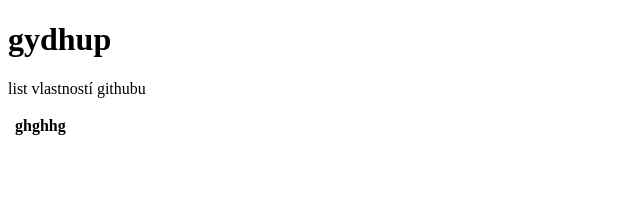
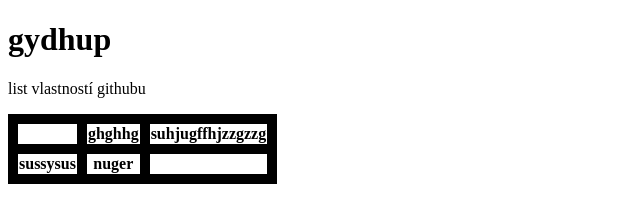
Before and after one commit to vFrasunek/opakovaniWAIT2, a plain HTML site: page opakovaniWAIT2/index.html in a window 1280 px wide. Shown: the whole page, without its empty margins (0-640 px from the left). Drawn offline with Linux system fonts and the light colour scheme.

Commit message:
Add files via upload

```diff
--- a/opakovaniWAIT2/index.html
+++ b/opakovaniWAIT2/index.html
@@ -19,6 +19,18 @@
      <th>
         ghghhg
      </th>
+     <th>
+      suhjugffhjzzgzzg
+
+     </th>
+    </tr>
+    <tr>
+      <th>
+        sussysus
+      </th>
+      <th>
+        nuger
+      </th>
     </tr>
   </table>
 </body>
--- a/opakovaniWAIT2/style.css
+++ b/opakovaniWAIT2/style.css
@@ -0,0 +1,7 @@
+table,th,td{
+
+    border-collapse: collapse;
+    border: 10px solid black;
+
+
+}
```
